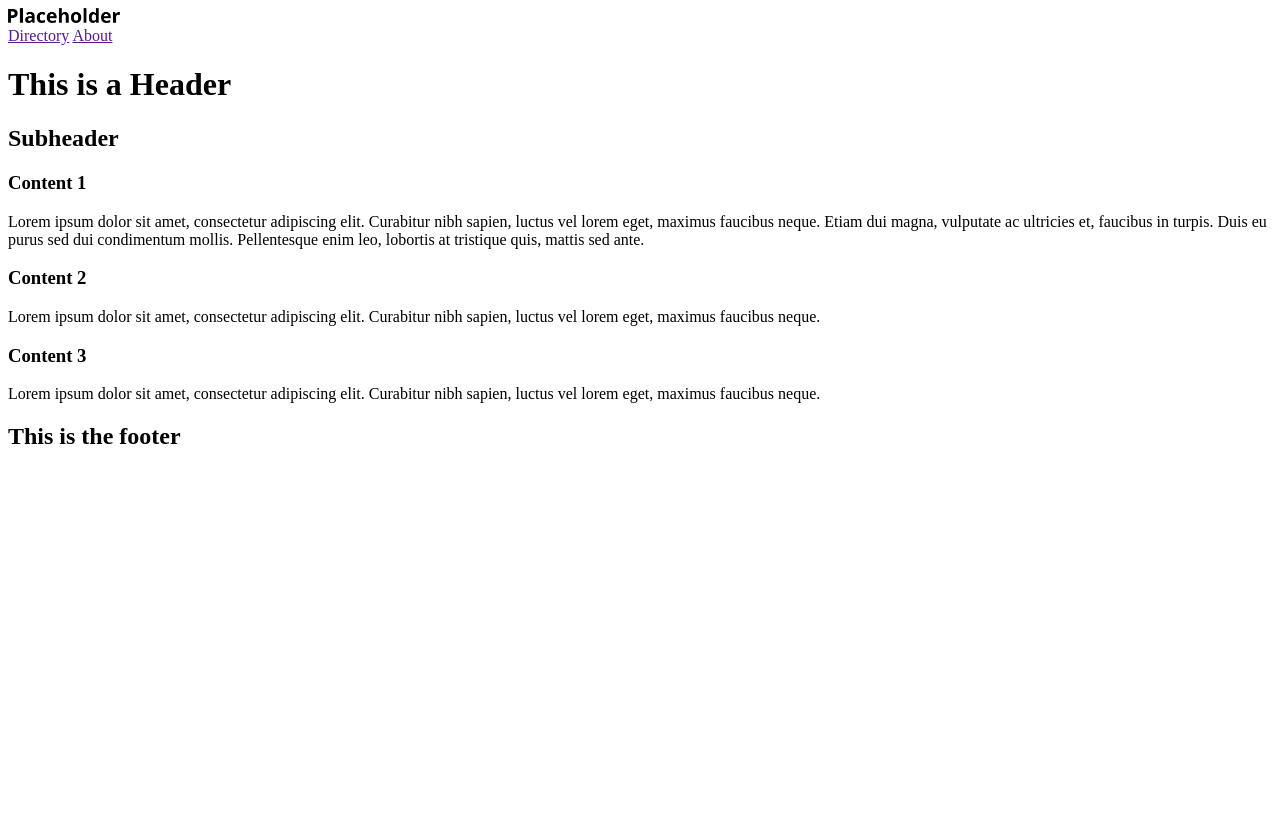
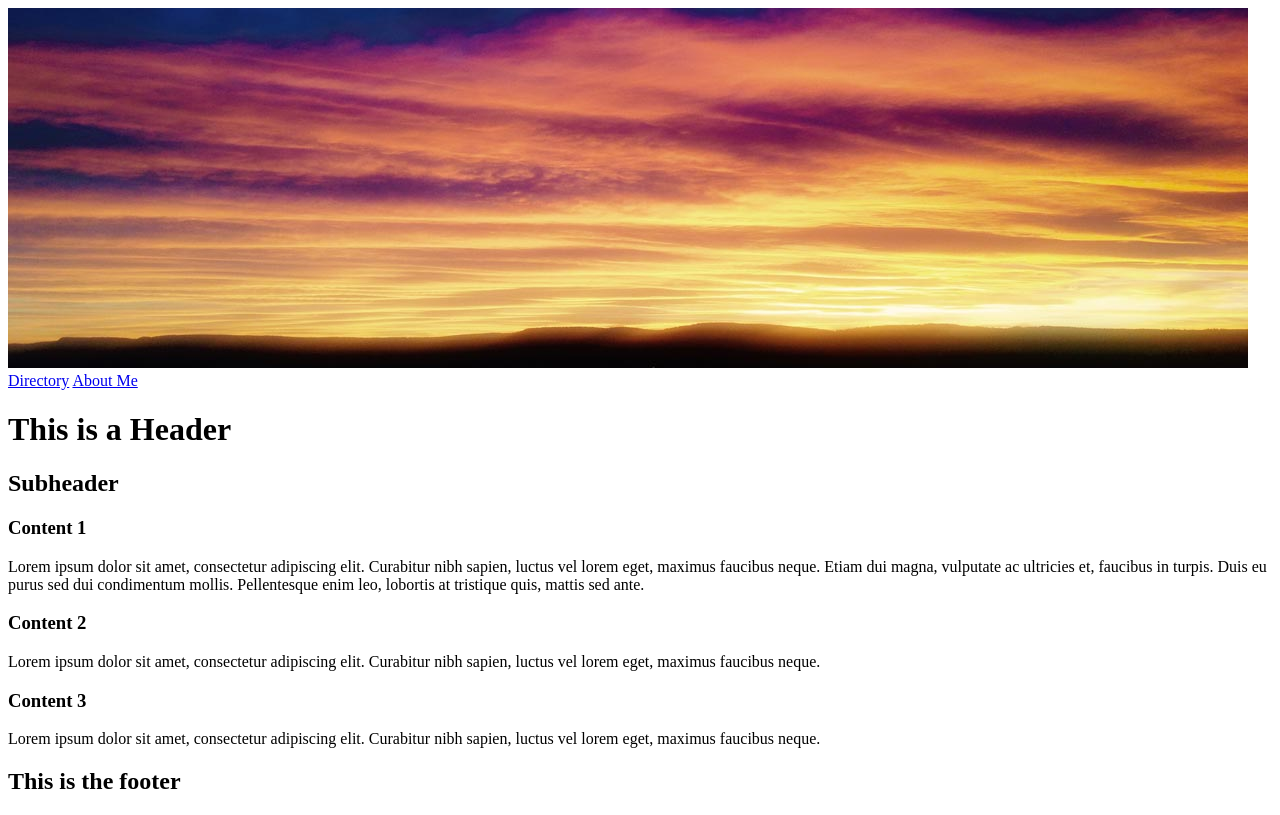
Before and after one commit to cassidypapa/Web-1, a plain HTML site: page exercise-two/index.html in a window 1280 px wide. Drawn offline with Linux system fonts and the light colour scheme.

Commit message:
Add files via upload

```diff
--- a/exercise-two/index.html
+++ b/exercise-two/index.html
@@ -9,11 +9,11 @@
 
         <!-- Navigation Bar -->
         <div>
-            <img src="assets/site-logo.png" height="15px" alt="Placeholder site logo, to be updated">
+            <img src= "assets/easter-banner-background.jpg">
             <!-- Navigation -->
             <nav>
-                <a href="">Directory</a>
-                <a href="">About</a>
+                <a href="../index.html">Directory</a>
+                <a href="../exercise-one/cassidy.html">About Me</a>
             </nav>
         </div>
 
@@ -28,7 +28,8 @@
             <!-- One Column -->
             <section>
                 <h3>Content 1</h3>
-                <p>Lorem ipsum dolor sit amet, consectetur adipiscing elit. Curabitur nibh sapien, luctus vel lorem eget, maximus faucibus neque. Etiam dui magna, vulputate ac ultricies et, faucibus in turpis. Duis eu purus sed dui condimentum mollis. Pellentesque enim leo, lobortis at tristique quis, mattis sed ante.</p>
+                <p>Lorem ipsum dolor sit amet, consectetur adipiscing elit. Curabitur nibh sapien, luctus vel lorem eget, maximus faucibus neque. Etiam dui magna,
+                    vulputate ac ultricies et, faucibus in turpis. Duis eu purus sed dui condimentum mollis. Pellentesque enim leo, lobortis at tristique quis, mattis sed ante.</p>
             </section>
             <!-- Two Columns -->
             <section>
```
Also changed, not shown: exercise-two/assets/easter-banner-background.jpg (added).
